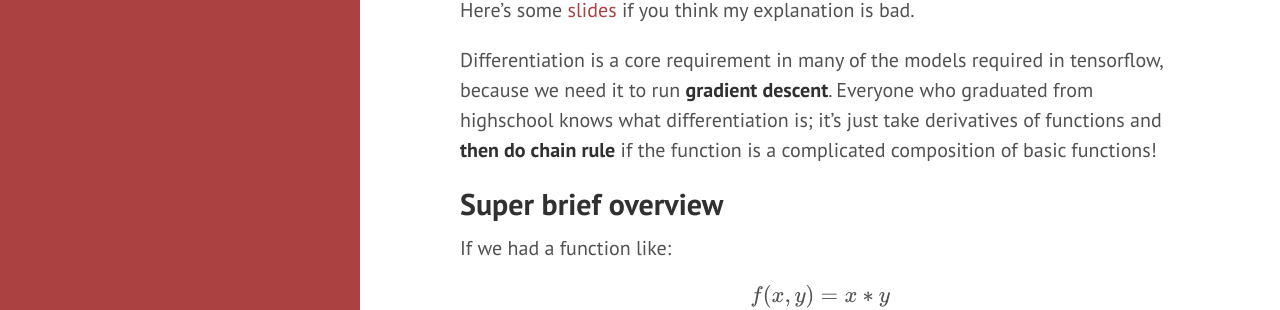
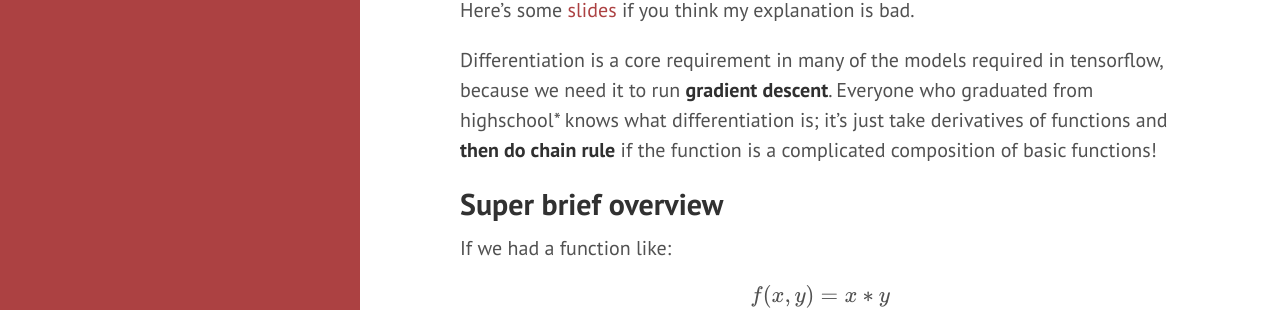
Before and after one commit to OneRaynyDay/oneraynyday.github.io, a Jekyll site: the page built from _posts/2017-10-20-Tensorflow-C++.md, in a window 1280 px wide and 900 px high, scrolled down 1461 px. Shown: the part 183-493 px from the top of the window. Built offline with Jekyll 4.4.1, drawn with Linux system fonts in a browser that asks for light colours; formulas are drawn with MathJax 3.

Commit message:
Updating files

```diff
--- a/_posts/2017-10-20-Tensorflow-C++.md
+++ b/_posts/2017-10-20-Tensorflow-C++.md
@@ -35,7 +35,7 @@ For us, we will **always** put in values at the sources, and the values will pro
 
 Here's some [slides](http://www.robots.ox.ac.uk/~tvg/publications/talks/autodiff.pdf) if you think my explanation is bad.
 
-Differentiation is a core requirement in many of the models required in tensorflow, because we need it to run **gradient descent**. Everyone who graduated from highschool knows what differentiation is; it's just take derivatives of functions and **then do chain rule** if the function is a complicated composition of basic functions!
+Differentiation is a core requirement in many of the models required in tensorflow, because we need it to run **gradient descent**. Everyone who graduated from highschool* knows what differentiation is; it's just take derivatives of functions and **then do chain rule** if the function is a complicated composition of basic functions!
 
 ## Super brief overview
 
```
